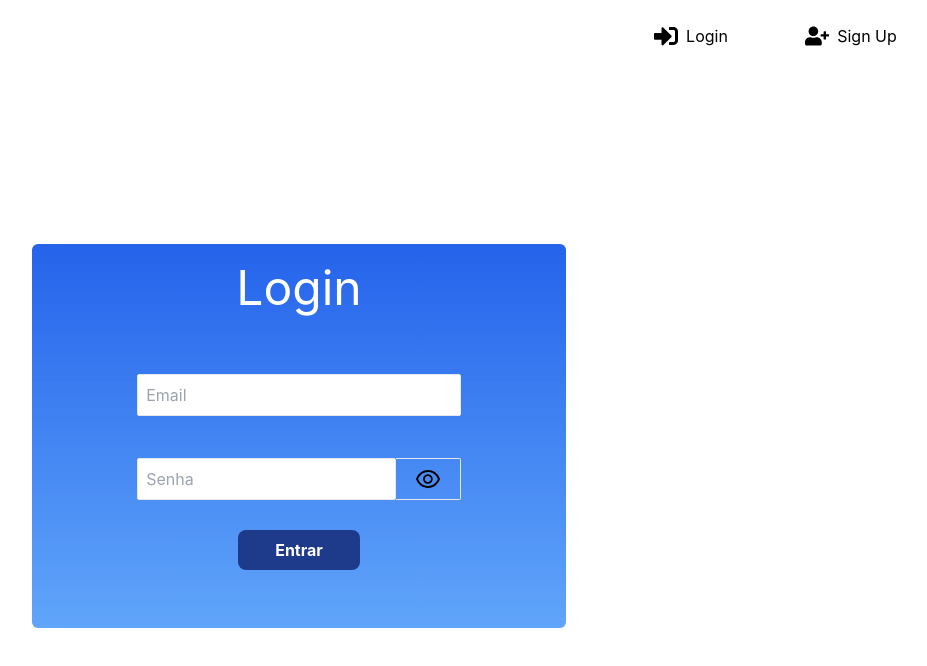
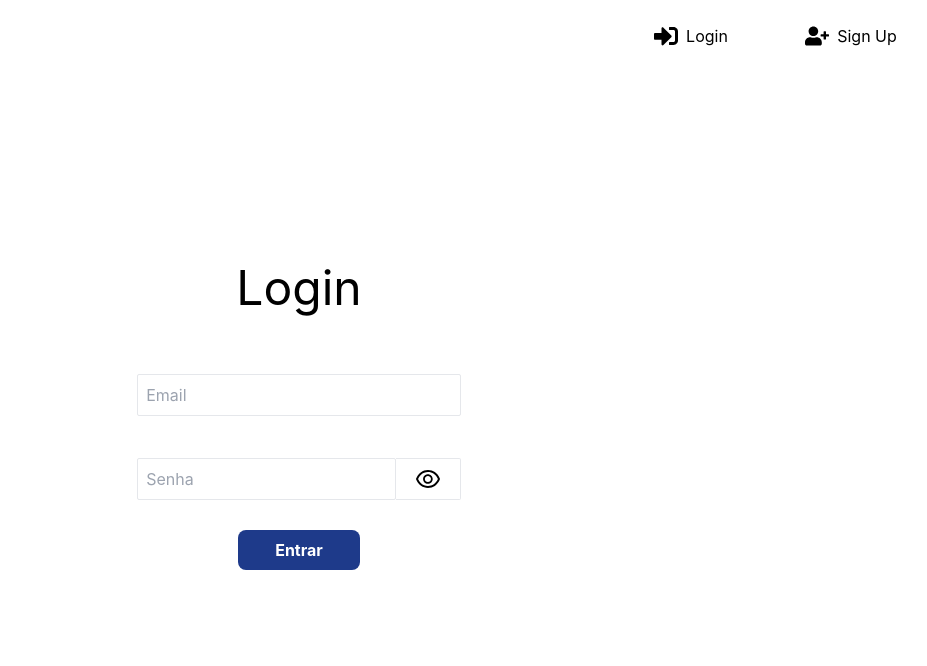
Before and after one commit to Jao-Couto/BDII-React, a React (Create React App) app: page /login in a window 1280 px wide. Shown: the top 666 px of the page, without its empty margins (341-1268 px from the left). Built offline with nearby package versions, Linux system fonts and the light colour scheme.

Commit message:
fix: Validação de login

```diff
--- a/src/App.js
+++ b/src/App.js
@@ -14,22 +14,12 @@ import CadastroUsuario from "./components/CadastroUsuario";
 import { useState } from "react/cjs/react.development";
 import Button from "./components/Button";
 import DropdownMenu from "./components/DropdownMenu";
+import useLocalStorage from "./services/useLocalStorage";
 
 function App() {
-  const useStateWithLocalStorage = (localStorageKey) => {
-    const [value, setValue] = React.useState(
-      localStorage.getItem(localStorageKey) || ""
-    );
 
-    React.useEffect(() => {
-      localStorage.setItem(localStorageKey, value);
-    }, [localStorageKey, value]);
-
-    return [value, setValue];
-  };
-
-  const [isLogin, setLogin] = useStateWithLocalStorage(false);
-  const [isAtendente, setIsAtendente] = useStateWithLocalStorage(false);
+  const [isLogin, setLogin] = useLocalStorage("isLogged", false);
+  const [isAtendente, setIsAtendente] = useLocalStorage("isAtendente", false);
 
   const [table, setTable] = useState("atendente");
 
@@ -144,15 +134,17 @@ function App() {
               <Login
                 valida={setLogin}
                 tipoUsuario={setIsAtendente}
-                table={setTable}
               />
             </Route>
             {/*Médico*/}
             <PrivateRoute path="/medico/exames"></PrivateRoute>
             <PrivateRoute path="/medico/plantao"></PrivateRoute>
-            <PrivateRoute path="/medico/"></PrivateRoute>
+            <PrivateRoute path="/medico/">
+              <Atendimentos/>
+            </PrivateRoute>
             {/*Atendente*/}
-            <PrivateRoute path="/add-atendimento"></PrivateRoute>
+            <PrivateRoute path="/add-atendimento">
+            </PrivateRoute>
             <PrivateRoute path="/cadastrar/medico">
               <CadastroUsuario type="medico" />
             </PrivateRoute>
@@ -166,7 +158,7 @@ function App() {
             <PrivateRoute path="/usuarios/medicos"></PrivateRoute>
             <PrivateRoute path="/usuarios/pacientes"></PrivateRoute>
             <PrivateRoute path="/">
-              <Atendimentos colunas={table} />
+              <Atendimentos isAtendente={isAtendente} />
             </PrivateRoute>
           </Switch>
         </div>
--- a/src/components/Atendimentos.js
+++ b/src/components/Atendimentos.js
@@ -8,7 +8,9 @@ export default function Atendimentos(props) {
   const [atendimentos, setAtendimentos] = useState([]);
 
   useEffect(() => {
-    if (props.colunas === "atendente") {
+
+    if (props.isAtendente) {
+
       setColumn([
         {
           name: "Senha",
@@ -31,21 +33,21 @@ export default function Atendimentos(props) {
         .listarAtendimentosAtendente()
         .then((response) => {
           let dados = response.data;
-          dados.foreach((elem, ind) => {
+          console.log(dados);
+          dados.forEach((elem, ind) => {
             let data = new Date(elem["data_hora"]);
             let dataFormat = data.toLocaleString('pt-BR', { timeZone: 'UTC' });
             dados[ind]["data_hora"] = dataFormat;
           });
 
           setAtendimentos(dados);
+
           console.log("Atendimentos listados com sucesso");
         })
         .catch((error) => {
           console.log(error);
         });
-    }
-
-    if (props.colunas === "medico") {
+    } else{
       setColumn([
         {
           name: "Nome",
@@ -77,7 +79,7 @@ export default function Atendimentos(props) {
         .listarAtendimentosMedico()
         .then((response) => {
           let dados = response.data;
-          dados.foreach((elem, ind) => {
+          dados.forEach((elem, ind) => {
             let data = new Date(elem["data_hora"]);
             let dataFormat = data.toLocaleString('pt-BR', { timeZone: 'UTC' });
             dados[ind]["data_hora"] = dataFormat;
@@ -90,7 +92,7 @@ export default function Atendimentos(props) {
           console.log(error);
         });
     }
-  }, [props.colunas]);
+  }, [props.isAtendente]);
 
   const handleChange = ({ selectedRows }) => {
     // You can set state or dispatch with something like Redux so we can use the retrieved data
--- a/src/components/CadastroUsuario.js
+++ b/src/components/CadastroUsuario.js
@@ -109,9 +109,9 @@ export default function CadastroUsuario(props) {
       >
         <h1 className="text-start text-xl font-bold">{title}</h1>
 
-        <div className="flex flex-row w-full justify-evenly pt-2">
-          <FormInput name='email' placeholder='Email' type='text' size='w-3/5'/>
-          <PasswordInput size="w-2/5"/>
+        <div className="flex flex-row w-full pt-2">
+          <FormInput name='email' placeholder='Email' type='text' size={(props.type === 'paciente' ? 'w-full' : "w-3/5")}/>
+          {(props.type === 'paciente' ? '' : <PasswordInput size="w-2/5"/>)}
         </div>
 
         <div className="flex flex-row w-full justify-evenly pt-2">
--- a/src/components/login.js
+++ b/src/components/login.js
@@ -18,9 +18,8 @@ export default function Login(params) {
         if (response.data.status) {
           console.log("Logado com suceeso");
           params.valida(true);
-          let medico = response.data.mensagem === "Médico";
-          params.tipoUsuario(medico);
-          params.table(medico ? "medico" : "atendente");
+          let userType = response.data.mensagem;
+          params.tipoUsuario(userType === 'Atendente');
           setRedirect(true);
         } else {
           console.log("Usuario n encontrado");
@@ -39,8 +38,8 @@ export default function Login(params) {
   };
 
   return (
-    <main className="container flex flex-col h-96 lg:w-5/12 sm:w-full bg-gradient-to-b  from-blue-600 to-blue-400 rounded-md">
-      <h1 className="text-5xl text-center mt-5 text-white">Login</h1>
+    <main className="container flex flex-col h-96 lg:w-5/12 sm:w-full  rounded-md">
+      <h1 className="text-5xl text-center mt-5 ">Login</h1>
       <form
         className="flex flex-col p-6 justify-evenly items-center h-full"
         onSubmit={handleSubmit}
--- /dev/null
+++ b/src/services/useLocalStorage.js
@@ -0,0 +1,38 @@
+import { useState } from "react";
+
+// Hook
+function useLocalStorage(key, initialValue) {
+    // State to store our value
+    // Pass initial state function to useState so logic is only executed once
+    const [storedValue, setStoredValue] = useState(() => {
+      try {
+        // Get from local storage by key
+        const item = window.localStorage.getItem(key);
+        // Parse stored json or if none return initialValue
+        return item ? JSON.parse(item) : initialValue;
+      } catch (error) {
+        // If error also return initialValue
+        console.log(error);
+        return initialValue;
+      }
+    });
+    // Return a wrapped version of useState's setter function that ...
+    // ... persists the new value to localStorage.
+    const setValue = (value) => {
+      try {
+        // Allow value to be a function so we have same API as useState
+        const valueToStore =
+          value instanceof Function ? value(storedValue) : value;
+        // Save state
+        setStoredValue(valueToStore);
+        // Save to local storage
+        window.localStorage.setItem(key, JSON.stringify(valueToStore));
+      } catch (error) {
+        // A more advanced implementation would handle the error case
+        console.log(error);
+      }
+    };
+    return [storedValue, setValue];
+}
+
+export default useLocalStorage;
```
